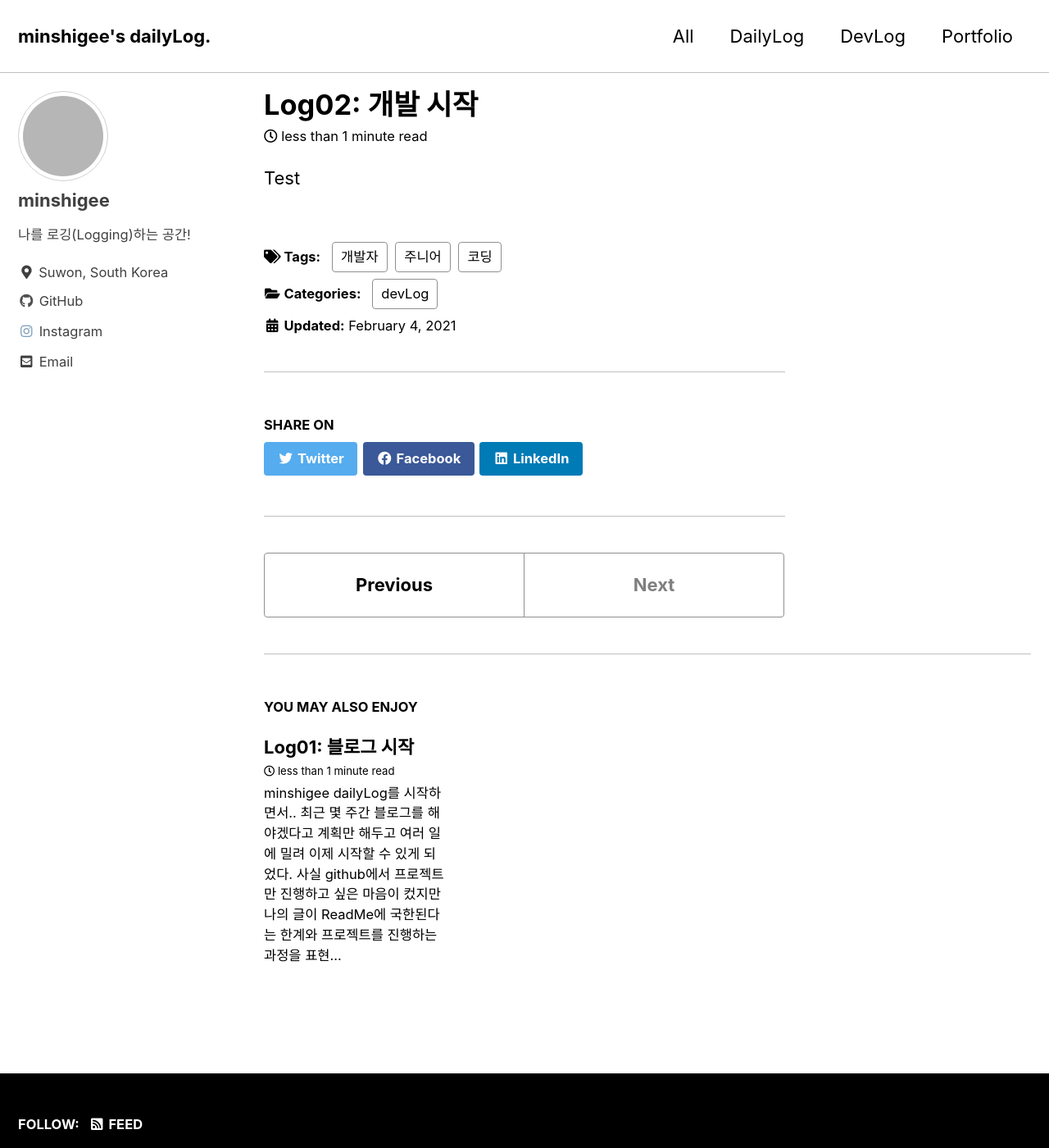
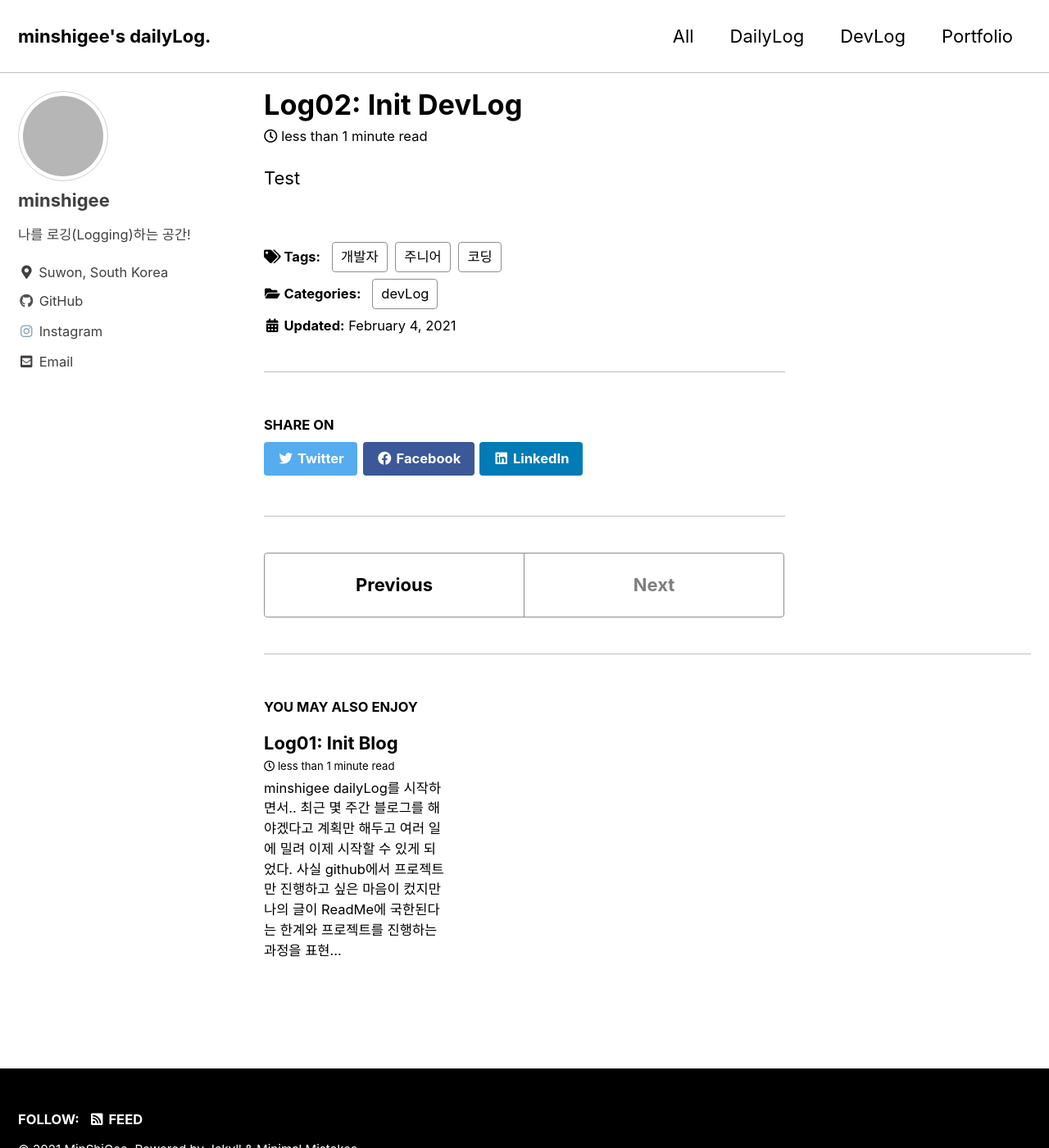
Before and after one commit to MinShiGee/MinShiGee.github.io, a Jekyll site: the page built from _posts/2021-02-4-Init DevLog.md, in a window 1280 px wide and 1400 px high. Shown: the whole window at 82% size. Built offline with Jekyll 4.4.1, drawn with Linux system fonts in a browser that asks for light colours; cached includes are drawn as plain includes; grey boxes are pictures that could not be loaded.

Commit message:
edit Init Blog2

```diff
--- a/_posts/2021-02-4-Init Blog.md
+++ b/_posts/2021-02-4-Init Blog.md
@@ -1,5 +1,5 @@
 ---
-title: "Log01: 블로그 시작"
+title: "Log01: Init Blog"
 categories:
   - dailyLog
 tags:
--- a/_posts/2021-02-4-Init DevLog.md
+++ b/_posts/2021-02-4-Init DevLog.md
@@ -1,5 +1,5 @@
 ---
-title: "Log02: 개발 시작"
+title: "Log02: Init DevLog"
 categories:
   - devLog
 tags:
```
